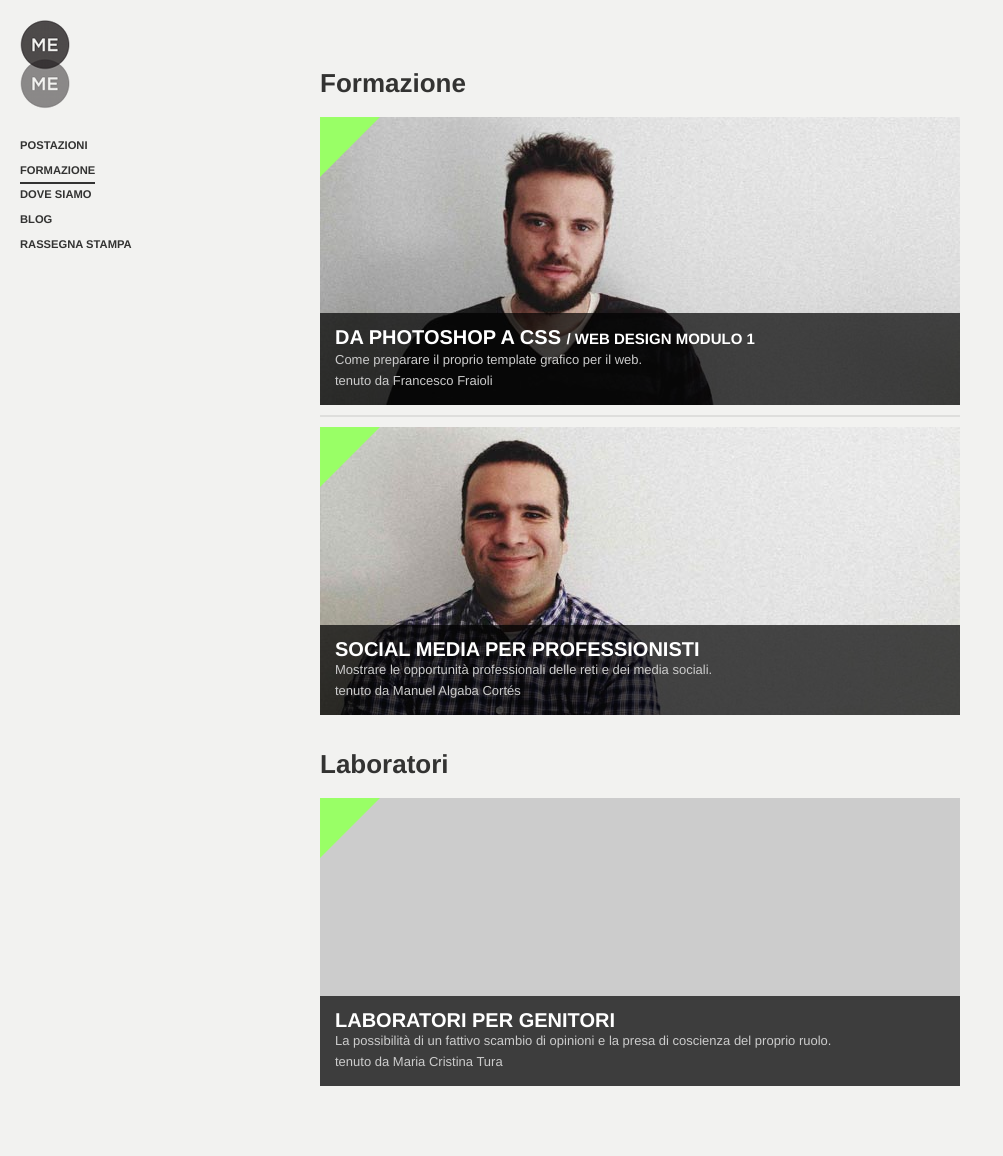
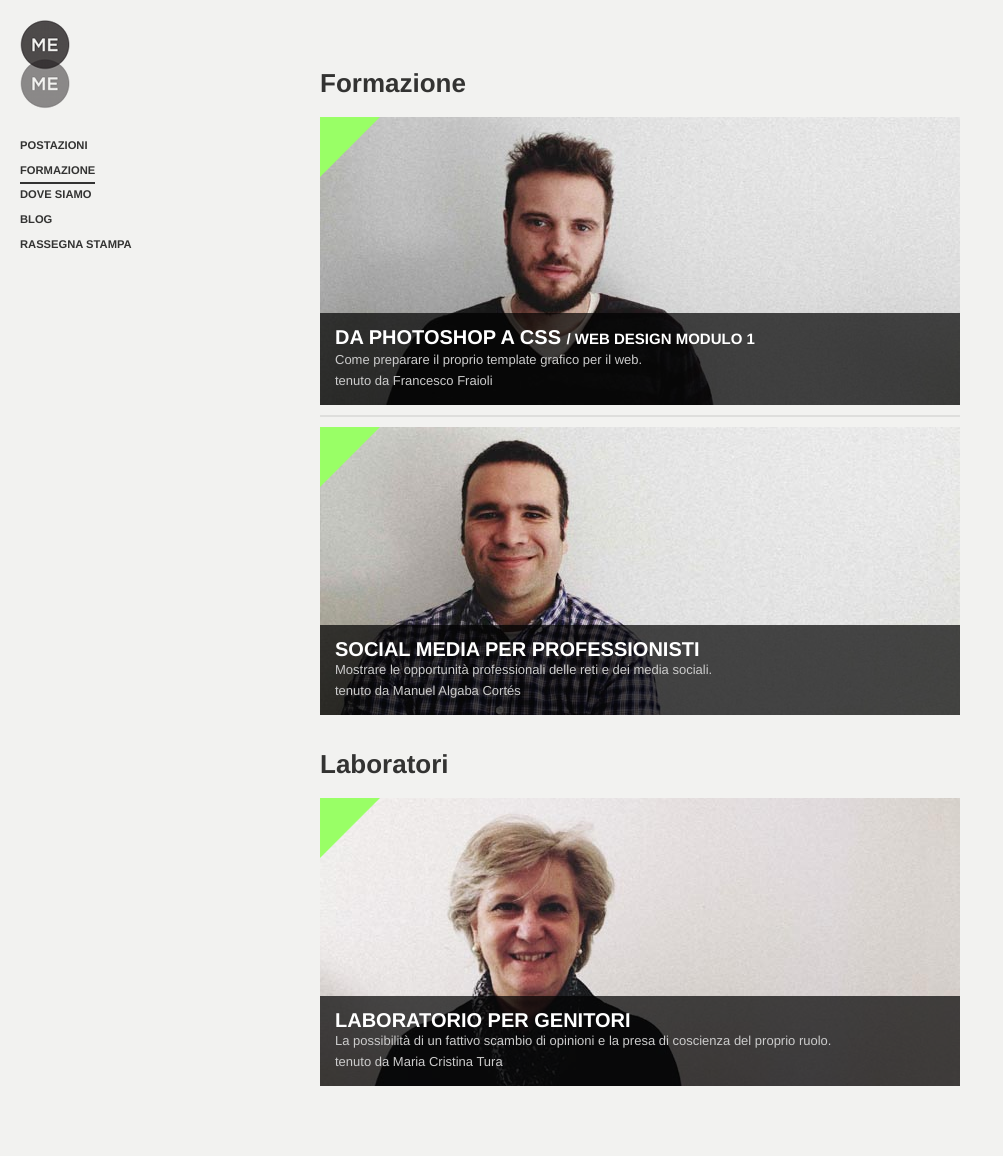
Before and after one commit to memecoworking/memecoworking.github.com, a Jekyll site: the page formazione.html, which Jekyll copies as it is, in a window 1280 px wide. Shown: the whole page, without its empty margins (0-1003 px from the left). Built offline with Jekyll 4.4.1, drawn with Linux system fonts in a browser that asks for light colours; Markdown is read by kramdown in place of the engine named in the settings.

Commit message:
cristina's photo added

```diff
--- a/formazione.html
+++ b/formazione.html
@@ -73,10 +73,10 @@
       </a>
       <h2>Laboratori</h2>
       <a href="laboratorio-genitori.html">
-        <div class="image-canvas" style="background-color:#CCC">
+        <div class="image-canvas" style="background:url('images/corsi_cristina.jpg')">
           <div class="status green"></div>
             <div class="image-info">
-              <h4>Laboratori per genitori</h4>
+              <h4>Laboratorio per genitori</h4>
               <span>La possibilità di un fattivo scambio di opinioni e la presa di coscienza del proprio ruolo.<br/>
                 tenuto da Maria Cristina Tura</span>
             </div>
--- a/laboratorio-genitori.html
+++ b/laboratorio-genitori.html
@@ -50,9 +50,9 @@
   <section class="post-content">
     <div class="post-field body">
       <h2>Laboratorio per genitori</h2>
-      <!--<div class="image-canvas" style="background:url('images/corsi_manuel.jpg')">
+      <div class="image-canvas" style="background:url('images/corsi_cristina.jpg')">
         <div class="status green"></div>
-      </div>-->
+      </div>
       <br>
       <h3>A chi è rivolto</h3>
       <p>
```
Also changed, not shown: images/corsi_cristina.jpg (added).
